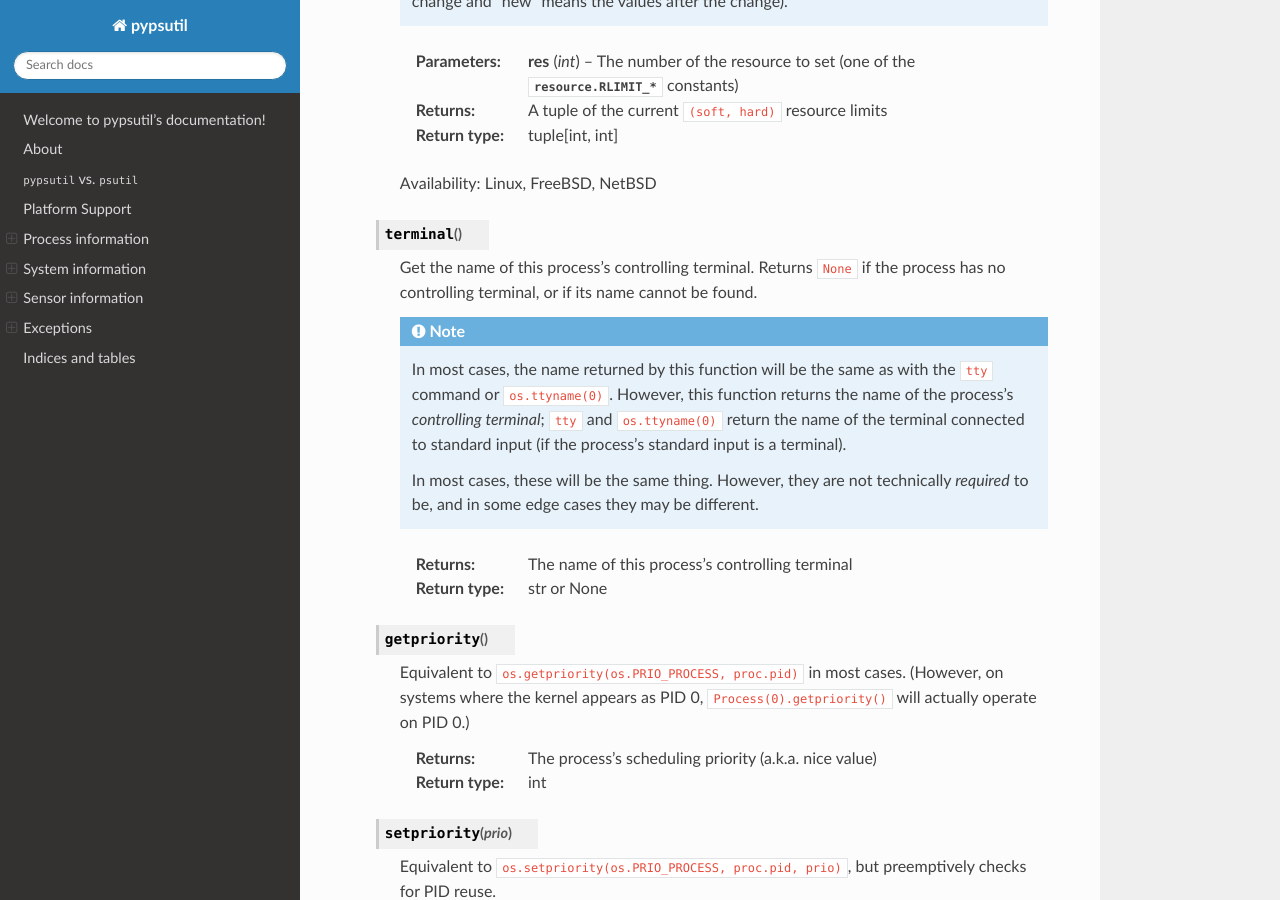
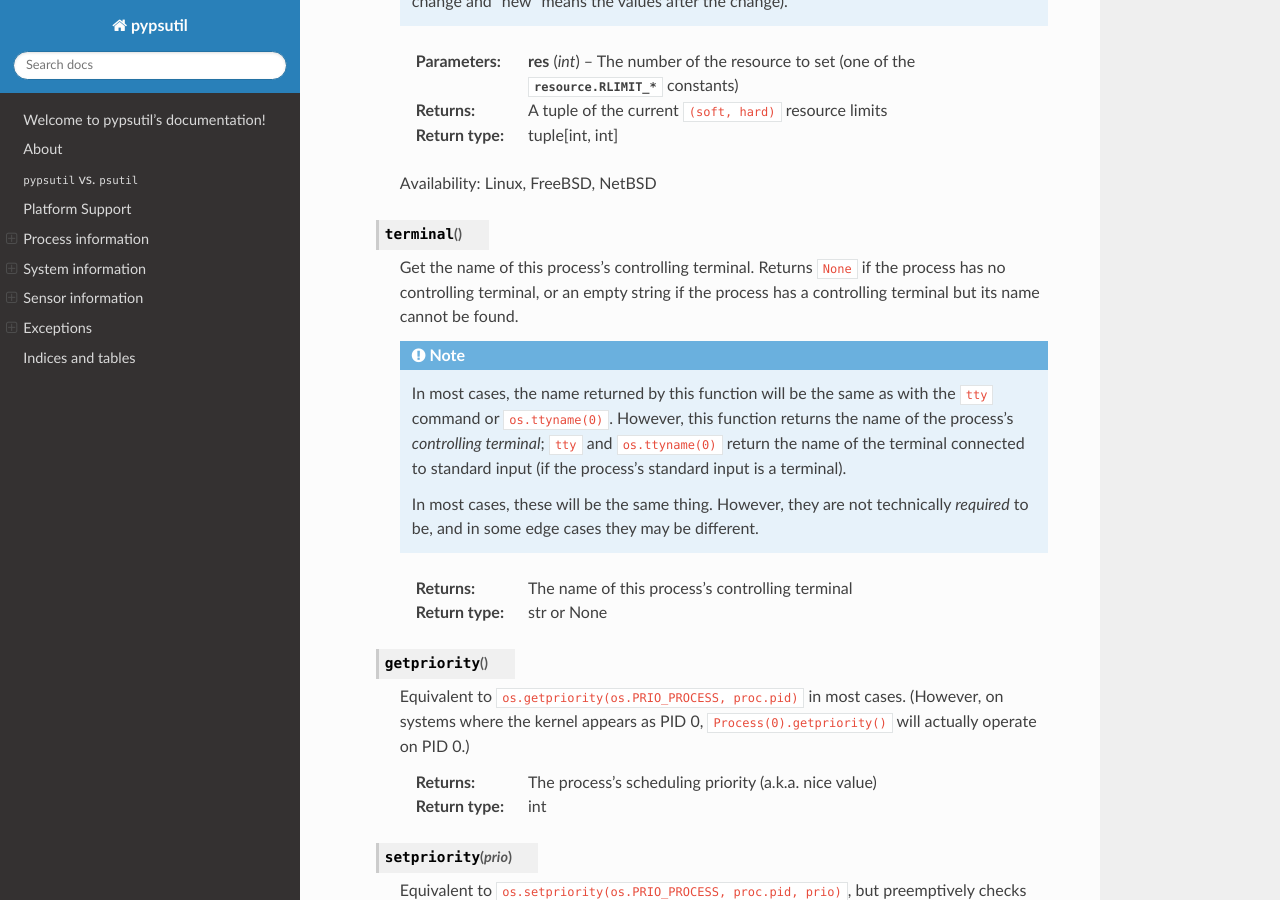
Before and after one commit to cptpcrd/pypsutil, a Sphinx documentation site: the page built from docs/index.rst, in a window 1280 px wide and 900 px high, scrolled down 8151 px. Built offline with Sphinx 7.4.7 and the Read the Docs theme 2.0.0, drawn with Linux system fonts in a browser that asks for light colours.

Commit message:
_process: Return empty string from terminal() if name cannot be found

```diff
--- a/docs/index.rst
+++ b/docs/index.rst
@@ -390,7 +390,8 @@ Process information
    .. py:method:: terminal()
 
       Get the name of this process's controlling terminal. Returns ``None`` if the process has no
-      controlling terminal, or if its name cannot be found.
+      controlling terminal, or an empty string if the process has a controlling terminal but its name
+      cannot be found.
 
       .. note::
           In most cases, the name returned by this function will be the same as with the ``tty``
```
Also changed, not shown: 1 other file.
